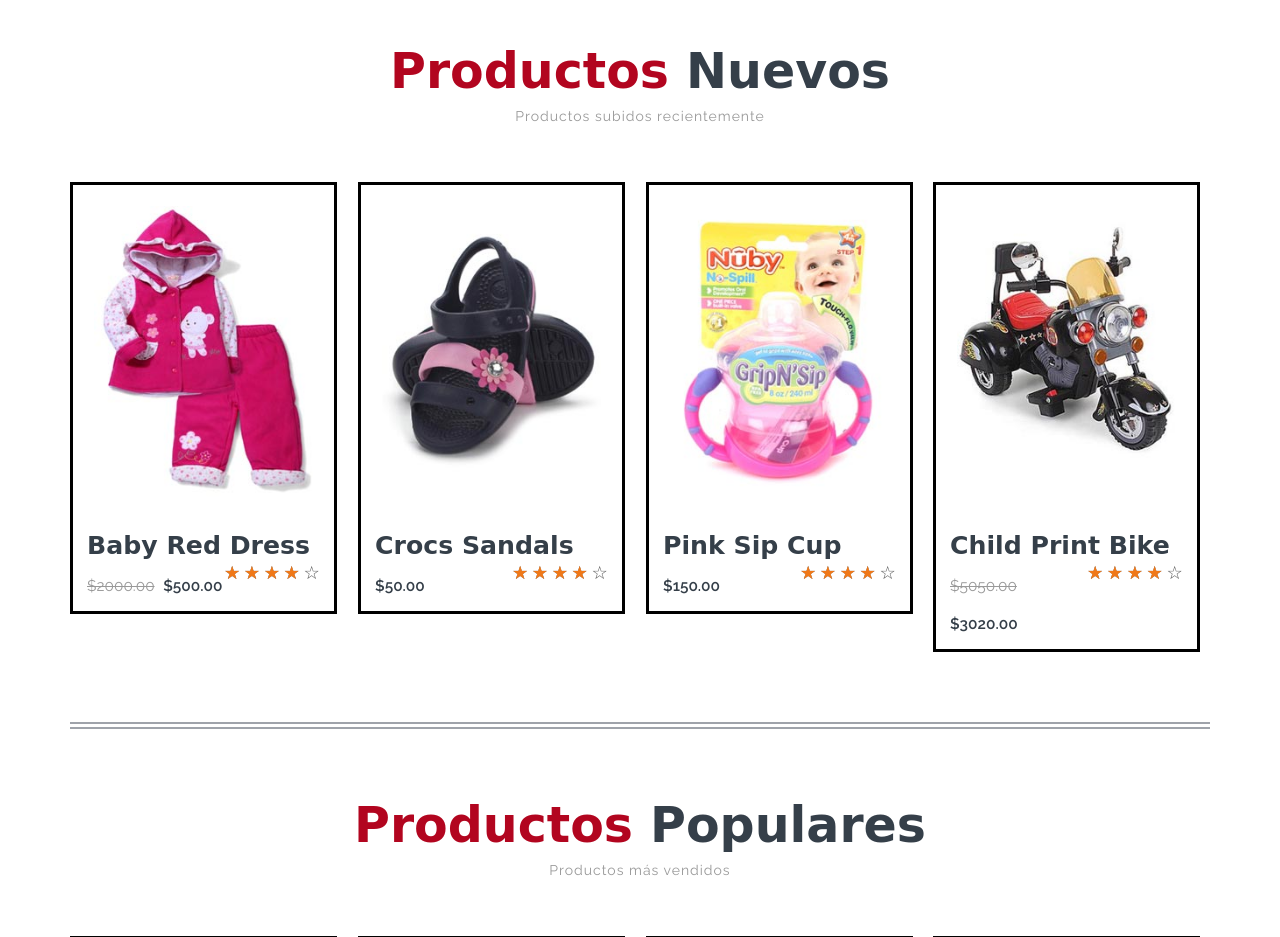
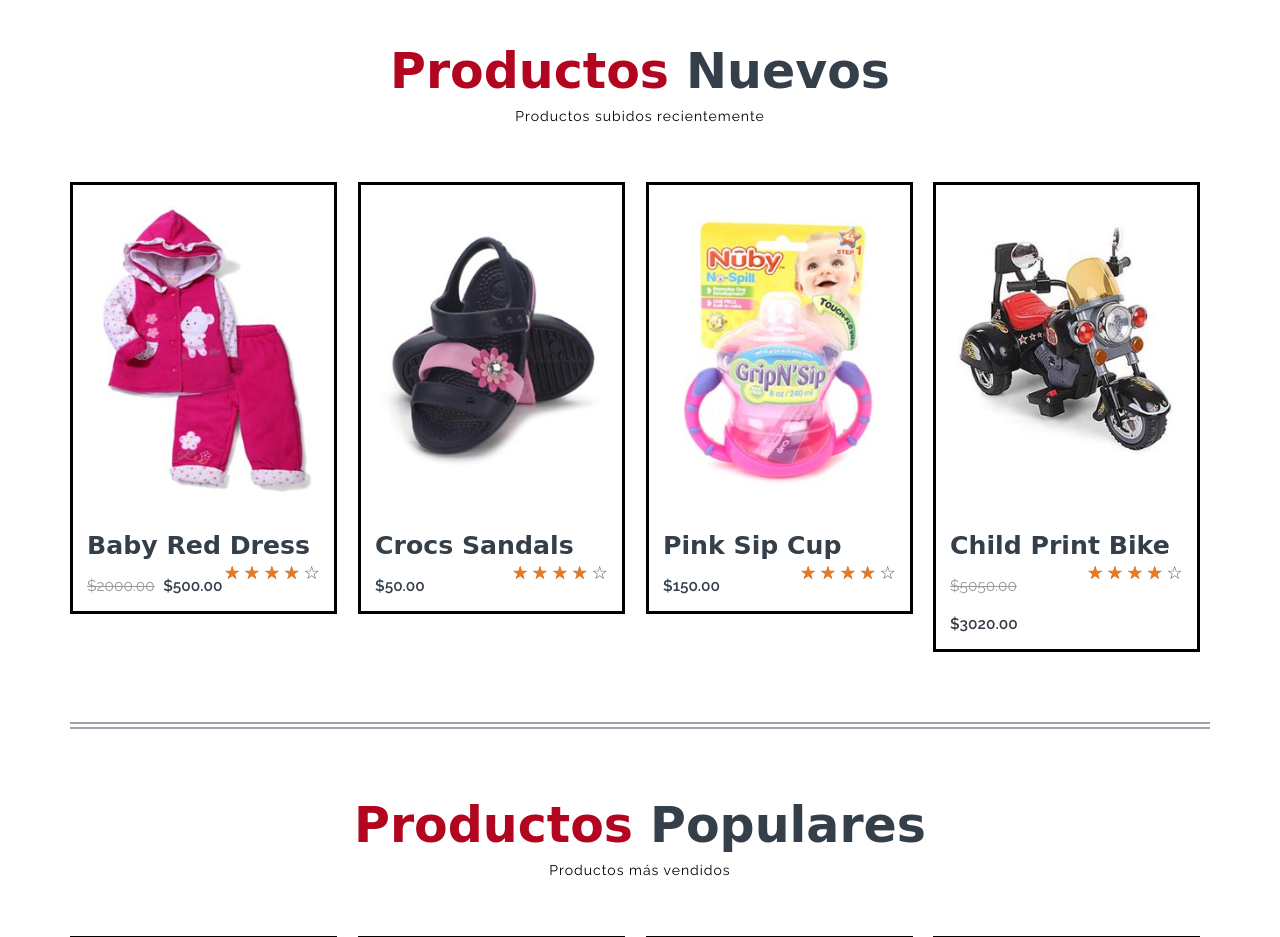
Before and after one commit to Mich344/Proyecctotps, a PHP site: page /index.php in a window 1280 px wide. Shown: the part 882-1819 px from the top of the page. Run offline with PHP 8.4, Linux system fonts and the light colour scheme; some libraries are stand-ins or nearby versions; some web fonts are replaced.

Commit message:
Update style.css

```diff
--- a/css/style.css
+++ b/css/style.css
@@ -625,7 +625,7 @@ h3.title span {
 }
 .title-info p {
     font-size: 1em;
-    color: #999;
+    color: #000;
     margin-top: .5em;
     letter-spacing: 1px;
 }
```
